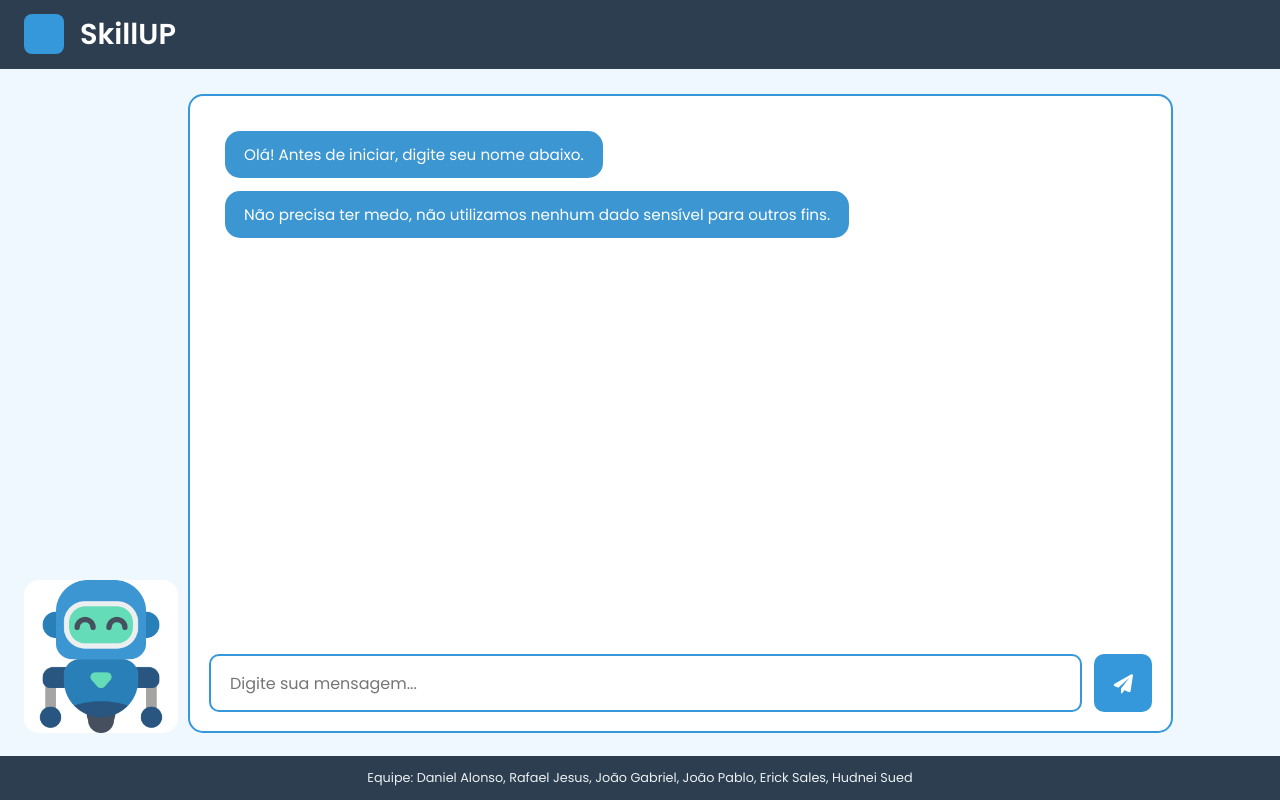
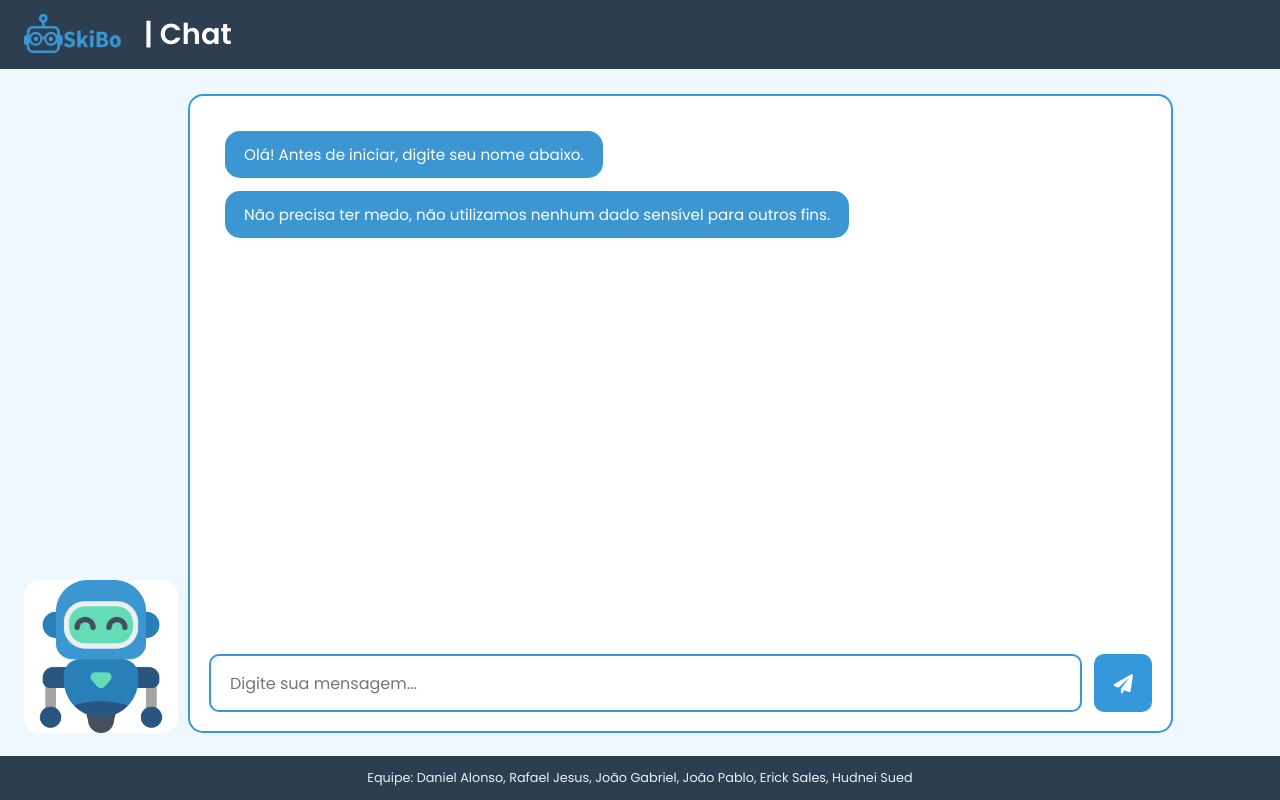
Before and after one commit to JPCOMPAN/ChatProjeto, a plain HTML site: page index.html in a window 1280 px wide. Drawn offline with Linux system fonts and the light colour scheme.

Commit message:
colocando logo e favicon

```diff
--- a/index.html
+++ b/index.html
@@ -3,18 +3,22 @@
 <head>
     <meta charset="UTF-8">
     <meta name="viewport" content="width=device-width, initial-scale=1.0">
-    <title>SkillUP Chat</title>
+    <title>Skibo | Seu assistente virtual de Soft Skills</title>
     <link rel="stylesheet" href="styles.css">
     <link href="https://fonts.googleapis.com/css2?family=Poppins:wght@400;600&display=swap" rel="stylesheet">
     <link rel="stylesheet" href="https://cdnjs.cloudflare.com/ajax/libs/font-awesome/6.0.0/css/all.min.css">
+    <link rel="apple-touch-icon" sizes="180x180" href="scr/icons/apple-touch-icon.png">
+    <link rel="icon" type="image/png" sizes="32x32" href="scr/icons/favicon-32x32.png">
+    <link rel="icon" type="image/png" sizes="16x16" href="scr/icons/favicon-16x16.png">
+    <link rel="manifest" href="/site.webmanifest">
     <script src="./src/js/softskills.js"></script>
 </head>
 <body>
     <header>
         <div class="logo-placeholder">
-            <img src="" alt="">
+            <img src="src/images/Skibo - 04-05-2025 13-31-23.png" alt="">
         </div>
-        <h1>SkillUP</h1>
+        <h1>| Chat</h1>
     </header>
 
     <main>
--- a/styles.css
+++ b/styles.css
@@ -27,9 +27,12 @@ header {
 .logo-placeholder {
     min-width: 40px;
     height: 40px;
-    background-color: #3498db;
-    border-radius: 8px;
 }
+
+    .logo-placeholder img {
+        width: 6.5em;
+
+    }
 
 header h1 {
     color: white;
```
Also changed, not shown: src/images/Skibo - 04-05-2025 13-31-23.png (added), src/images/bot.png (added), src/images/icons/android-chrome-192x192.png (added), src/images/icons/android-chrome-512x512.png (added), src/images/icons/apple-touch-icon.png (added), src/images/icons/favicon-16x16.png (added), src/images/icons/favicon-32x32.png (added), src/images/icons/favicon.ico (added), src/images/icons/site.webmanifest (added).
